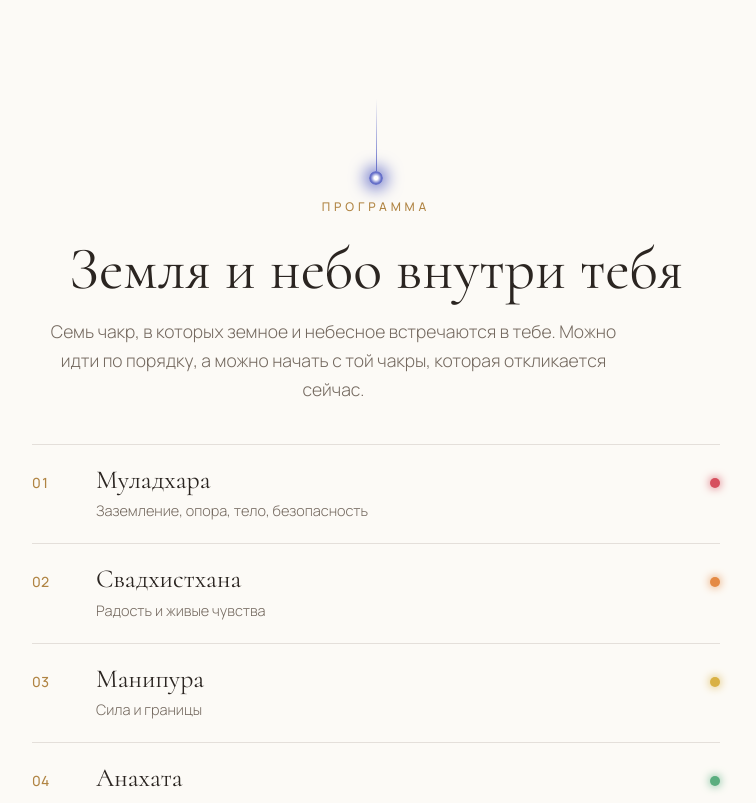
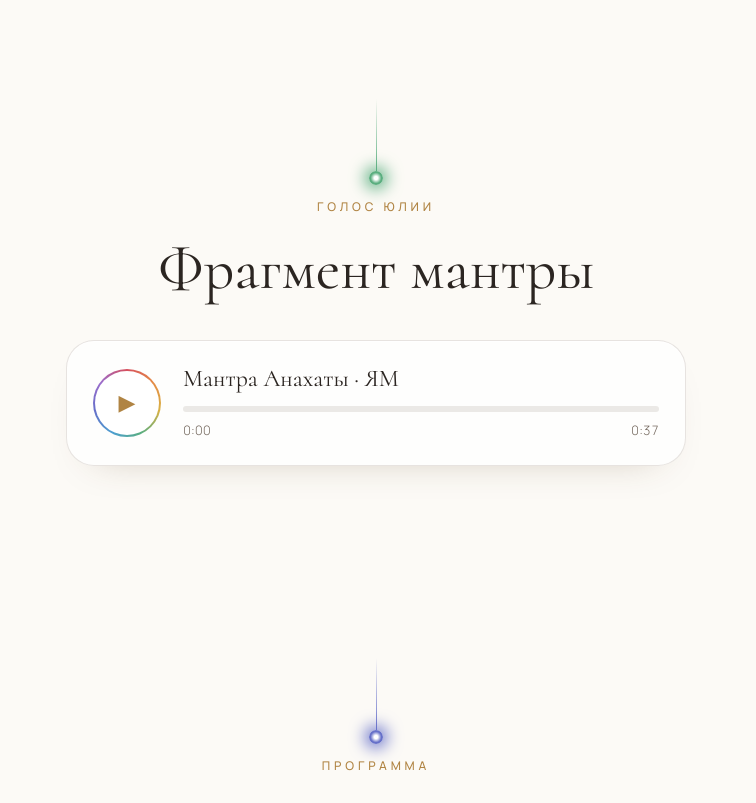
Before and after one commit to romashkagogamoga-afk/os, a plain HTML site: page index.html in a window 1280 px wide. Shown: the part 4255-5058 px from the top of the page, without its empty margins (264-1020 px from the left). Drawn offline with Linux system fonts and the light colour scheme.

Commit message:
Блок «Голос Юлии»: фрагмент мантры Анахаты

```diff
--- a/index.html
+++ b/index.html
@@ -102,6 +102,38 @@
   </ol>
 </div></section>
 
+<section id="listen" style="--c:var(--c4)"><div class="in">
+  <div class="mark"><span class="orb"></span><span class="eyebrow">Голос Юлии</span></div>
+  <h2 class="center">Фрагмент мантры</h2>
+  <div class="listen">
+    <button class="lplay" id="lplay" aria-label="Слушать мантру Анахаты"><span id="lico">▶</span></button>
+    <div class="lbody">
+      <div class="ltitle">Мантра Анахаты · ЯМ</div>
+      <div class="lbar" id="lbar"><i id="lfill"></i></div>
+      <div class="ltime"><span id="lcur">0:00</span><span>0:37</span></div>
+    </div>
+    <audio id="laudio" src="mantra-anahata.mp3" preload="none"></audio>
+  </div>
+</div></section>
+<style>
+.listen{margin:40px auto 0;max-width:620px;border:1px solid var(--line);border-radius:28px;padding:24px 26px;background:var(--card);display:grid;grid-template-columns:auto minmax(0,1fr);gap:22px;align-items:center;box-shadow:0 1px 0 rgba(255,255,255,.8) inset,0 18px 40px -30px rgba(90,60,30,.35)}
+.lplay{width:68px;height:68px;border-radius:50%;border:0;padding:2px;cursor:pointer;background:conic-gradient(var(--c1),var(--c2),var(--c3),var(--c4),var(--c5),var(--c6),var(--c7),var(--c1))}
+.lplay span{width:100%;height:100%;border-radius:50%;background:#fff;display:grid;place-items:center;color:var(--gold);font-size:22px}
+.lplay:focus-visible{outline:2px solid var(--gold);outline-offset:4px}
+.ltitle{font:400 24px/1.2 var(--display);margin-bottom:12px}
+.lbar{height:6px;border-radius:999px;background:rgba(70,52,34,.1);overflow:hidden;cursor:pointer}
+.lbar i{display:block;height:100%;width:0;background:linear-gradient(90deg,var(--gold1),var(--gold2));border-radius:999px}
+.ltime{display:flex;justify-content:space-between;color:var(--muted);font-size:13px;margin-top:8px;font-variant-numeric:tabular-nums}
+</style>
+<script>
+(function(){var a=document.getElementById('laudio'),b=document.getElementById('lplay'),ic=document.getElementById('lico'),f=document.getElementById('lfill'),c=document.getElementById('lcur'),bar=document.getElementById('lbar');
+function t(s){s=Math.floor(s||0);return Math.floor(s/60)+':'+String(s%60).padStart(2,'0')}
+b.onclick=function(){if(a.paused){a.play()}else{a.pause()}};
+a.onplay=function(){ic.textContent='❚❚'};a.onpause=a.onended=function(){ic.textContent='▶'};
+a.ontimeupdate=function(){f.style.width=(a.currentTime/(a.duration||37)*100)+'%';c.textContent=t(a.currentTime)};
+bar.onclick=function(e){var r=bar.getBoundingClientRect();if(a.duration){a.currentTime=(e.clientX-r.left)/r.width*a.duration}};})();
+</script>
+
 <section id="modules" style="--c:var(--c6)"><div class="in narrow">
   <div class="mark center"><span class="orb"></span><span class="eyebrow">Программа</span></div>
   <h2 class="center">Земля и небо внутри тебя</h2>
```
